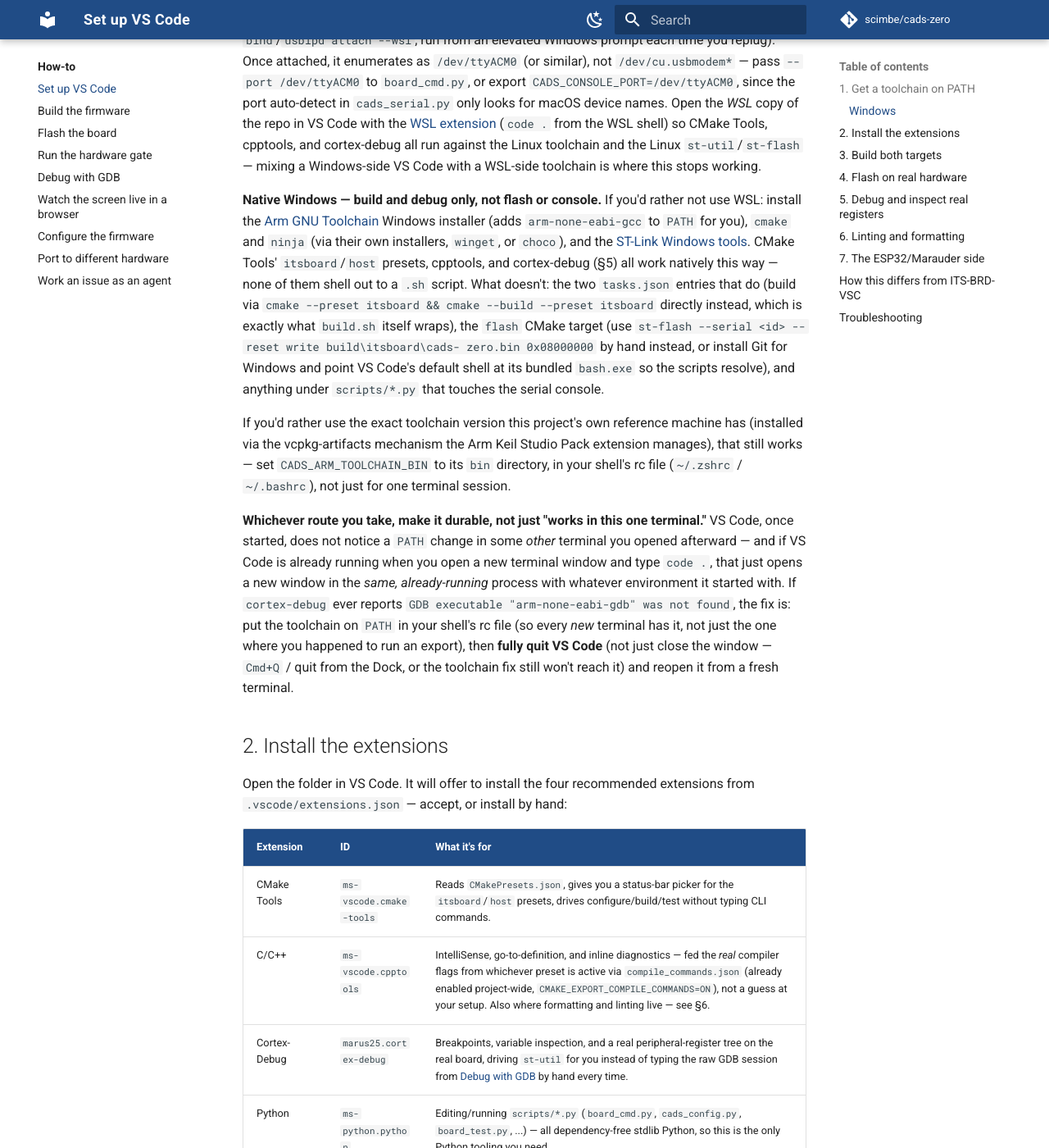
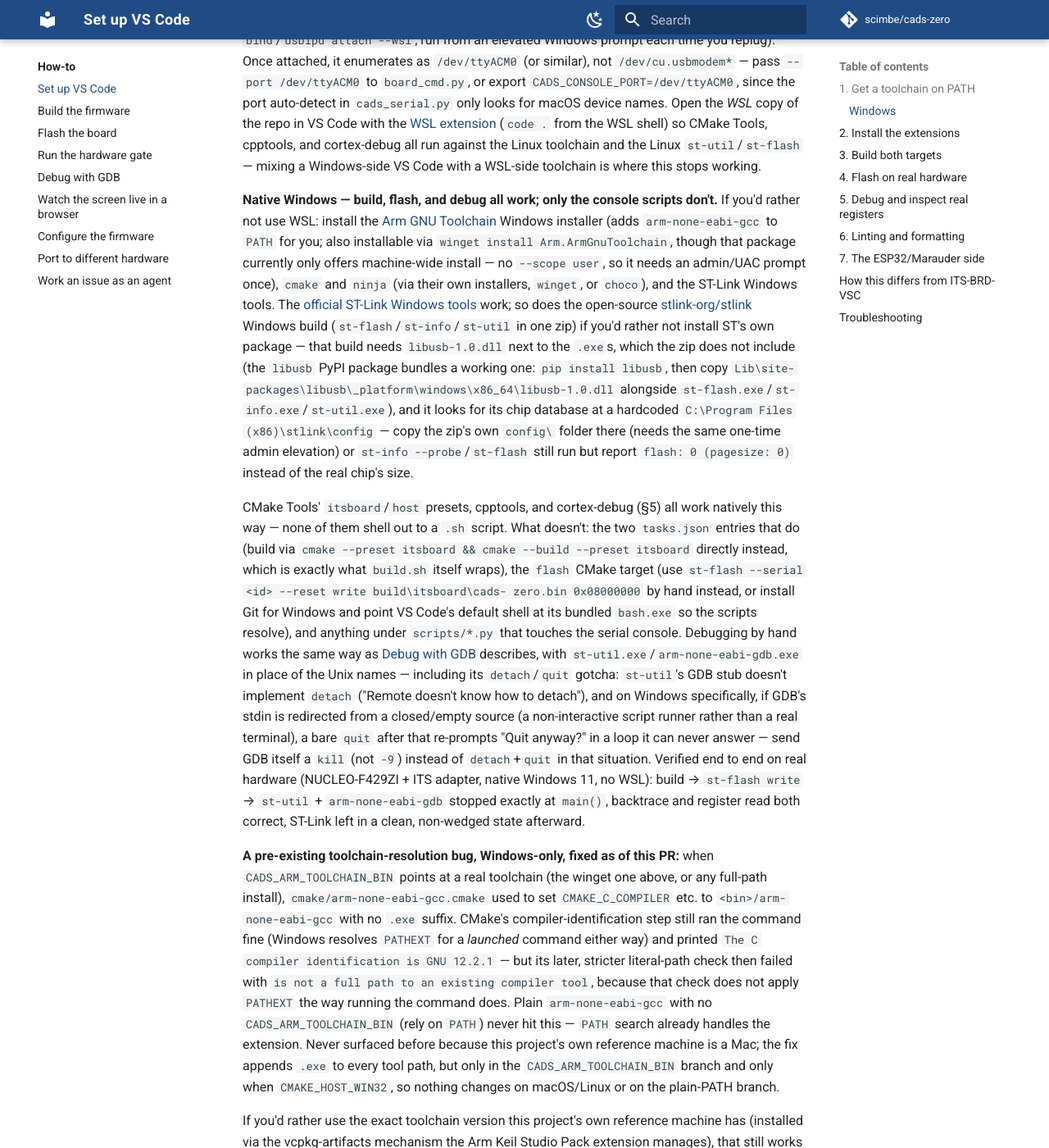
Before and after one commit to scimbe/cads-zero-firmware, an MkDocs documentation site: the page built from docs/how-to/vscode-setup.md, in a window 1280 px wide and 1400 px high, scrolled down 1348 px. Shown: the whole window at 82% size. Built offline with MkDocs 1.6.1 and Material for MkDocs 9.7.7, drawn with Linux system fonts in a browser that asks for light colours; comment, search, counter and statistics services are not loaded.

Commit message:
fix(windows): append .exe to toolchain paths, verify native build/flash/debug
cmake/arm-none-eabi-gcc.cmake set CMAKE_C_COMPILER etc. to a
CADS_ARM_TOOLCHAIN_BIN-relative path with no .exe suffix. Compiler
identification still worked (Windows resolves PATHEXT for a launched
command), but CMake's stricter literal-path check at project() failed
with "is not a full path to an existing compiler tool" -- that check
does not apply PATHEXT. Never hit on the plain-PATH branch (PATH search
already handles it), and never hit on this project's own Mac reference
machine.

Fix appends .exe only in the CADS_ARM_TOOLCHAIN_BIN branch, only under
CMAKE_HOST_WIN32 -- no change on macOS/Linux or the plain-PATH branch.

Verified end to end on real hardware (NUCLEO-F429ZI + ITS adapter,
native Windows 11, no WSL, winget Arm GNU Toolchain + stlink-org/stlink):
build -> st-flash write -> st-util + arm-none-eabi-gdb stopped at main()
with a correct backtrace and register read, ST-Link left clean
afterward. Updated docs/how-to/vscode-setup.md's Windows section, which
previously undersold this as "build and debug only, not flash or
console", with the full working path and the gotchas hit along the way
(libusb-1.0.dll, the hardcoded stlink chip-config path, a Windows-only
non-interactive-GDB quit hang). Logged in CLAUDE.md per this project's
own onboarding-continuity convention.

Co-Authored-By: Claude Sonnet 5 <noreply@anthropic.com>
Claude-Session: https://claude.ai/code/session_01DPx53F39EiJjvehcH4PKNi

```diff
--- a/docs/how-to/vscode-setup.md
+++ b/docs/how-to/vscode-setup.md
@@ -67,12 +67,29 @@ extension](https://marketplace.visualstudio.com/items?itemName=ms-vscode-remote.
 run against the Linux toolchain and the Linux `st-util`/`st-flash` — mixing
 a Windows-side VS Code with a WSL-side toolchain is where this stops working.
 
-**Native Windows — build and debug only, not flash or console.** If you'd
-rather not use WSL: install the [Arm GNU
+**Native Windows — build, flash, and debug all work; only the console
+scripts don't.** If you'd rather not use WSL: install the [Arm GNU
 Toolchain](https://developer.arm.com/downloads/-/arm-gnu-toolchain-downloads)
-Windows installer (adds `arm-none-eabi-gcc` to `PATH` for you), `cmake` and
-`ninja` (via their own installers, `winget`, or `choco`), and the [ST-Link
-Windows tools](https://www.st.com/en/development-tools/stsw-link009.html).
+Windows installer (adds `arm-none-eabi-gcc` to `PATH` for you; also
+installable via `winget install Arm.ArmGnuToolchain`, though that package
+currently only offers machine-wide install — no `--scope user`, so it needs
+an admin/UAC prompt once), `cmake` and `ninja` (via their own installers,
+`winget`, or `choco`), and the ST-Link Windows tools. The [official ST-Link
+Windows tools](https://www.st.com/en/development-tools/stsw-link009.html)
+work; so does the open-source
+[stlink-org/stlink](https://github.com/stlink-org/stlink/releases) Windows
+build (`st-flash`/`st-info`/`st-util` in one zip) if you'd rather not
+install ST's own package — that build needs `libusb-1.0.dll` next to the
+`.exe`s, which the zip does not include (the `libusb` PyPI package
+bundles a working one:
+`pip install libusb`, then copy
+`Lib\site-packages\libusb\_platform\windows\x86_64\libusb-1.0.dll`
+alongside `st-flash.exe`/`st-info.exe`/`st-util.exe`), and it looks for its
+chip database at a hardcoded `C:\Program Files (x86)\stlink\config` — copy
+the zip's own `config\` folder there (needs the same one-time admin
+elevation) or `st-info --probe`/`st-flash` still run but report
+`flash: 0 (pagesize: 0)` instead of the real chip's size.
+
 CMake Tools' `itsboard`/`host` presets, cpptools, and cortex-debug (§5) all
 work natively this way — none of them shell out to a `.sh` script. What
 doesn't: the two `tasks.json` entries that do (build via
@@ -81,7 +98,35 @@ instead, which is exactly what `build.sh` itself wraps), the `flash` CMake
 target (use `st-flash --serial <id> --reset write build\itsboard\cads-
 zero.bin 0x08000000` by hand instead, or install Git for Windows and point
 VS Code's default shell at its bundled `bash.exe` so the scripts resolve),
-and anything under `scripts/*.py` that touches the serial console.
+and anything under `scripts/*.py` that touches the serial console. Debugging
+by hand works the same way as [Debug with GDB](debug.md) describes, with
+`st-util.exe`/`arm-none-eabi-gdb.exe` in place of the Unix names — including
+its `detach`/`quit` gotcha: `st-util`'s GDB stub doesn't implement `detach`
+("Remote doesn't know how to detach"), and on Windows specifically, if GDB's
+stdin is redirected from a closed/empty source (a non-interactive script
+runner rather than a real terminal), a bare `quit` after that re-prompts
+"Quit anyway?" in a loop it can never answer — send GDB itself a `kill`
+(not `-9`) instead of `detach`+`quit` in that situation. Verified end to
+end on real hardware (NUCLEO-F429ZI + ITS adapter, native Windows 11, no
+WSL): build → `st-flash write` → `st-util` + `arm-none-eabi-gdb` stopped
+exactly at `main()`, backtrace and register read both correct, ST-Link left
+in a clean, non-wedged state afterward.
+
+**A pre-existing toolchain-resolution bug, Windows-only, fixed as of this
+PR:** when `CADS_ARM_TOOLCHAIN_BIN` points at a real toolchain (the winget
+one above, or any full-path install), `cmake/arm-none-eabi-gcc.cmake` used
+to set `CMAKE_C_COMPILER` etc. to `<bin>/arm-none-eabi-gcc` with no `.exe`
+suffix. CMake's compiler-identification step still ran the command fine
+(Windows resolves `PATHEXT` for a *launched* command either way) and printed
+`The C compiler identification is GNU 12.2.1` — but its later, stricter
+literal-path check then failed with `is not a full path to an existing
+compiler tool`, because that check does not apply `PATHEXT` the way running
+the command does. Plain `arm-none-eabi-gcc` with no `CADS_ARM_TOOLCHAIN_BIN`
+(rely on `PATH`) never hit this — `PATH` search already handles the
+extension. Never surfaced before because this project's own reference
+machine is a Mac; the fix appends `.exe` to every tool path, but only in the
+`CADS_ARM_TOOLCHAIN_BIN` branch and only when `CMAKE_HOST_WIN32`, so
+nothing changes on macOS/Linux or on the plain-PATH branch.
 
 If you'd rather use the exact toolchain version this project's own reference
 machine has (installed via the vcpkg-artifacts mechanism the Arm Keil Studio
```
Also changed, not shown: CLAUDE.md (+1 -0 lines), 1 other file.
